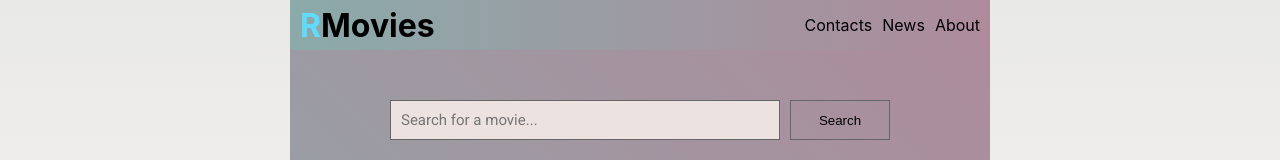
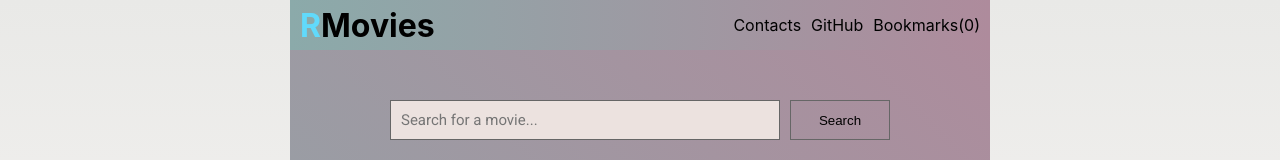
Before and after one commit to MaxKichiy/RMovies, a React (Create React App) app: page / in a window 1280 px wide. Shown: the top 160 px of the page. Built offline with nearby package versions, Linux system fonts and the light colour scheme; no server answers.

Commit message:
showing amount of bookmarks, makin request only once for testing porposes

```diff
--- a/src/App.js
+++ b/src/App.js
@@ -6,8 +6,8 @@ import Main from './components/Main';
 function App() {
   const [movieList, setMovieList] = useState([]);
   const [favorite, setFavorite] = useState([]);
-  // const [loading, setLoading] = useState(false);
-  // const [error, setError] = useState(false);
+  const [loading, setLoading] = useState(false);
+  const [error, setError] = useState(false);
 
   const [searchFile, setSearchFile] = useState('');
 
@@ -24,25 +24,31 @@ function App() {
   };
 
   useEffect(() => {
+    let fullList = JSON.parse(localStorage.getItem('fullList') || '[]');
     let saved = JSON.parse(localStorage.getItem('favorite') || '[]');
     setFavorite(saved);
+    setMovieList(fullList);
   }, []);
 
   useEffect(() => {
     localStorage.setItem('favorite', JSON.stringify(favorite));
-  }, [favorite]);
+    localStorage.setItem('fullList', JSON.stringify(movieList));
+  }, [favorite, movieList]);
 
+  console.log('App -> movieList', movieList);
   useEffect(() => {
-    // setLoading(true);
-    // setError(false);
-    axios
-      .get('https://rmovies-c3416.firebaseio.com/data.json')
-      .then((res) => setMovieList(res.data));
+    setLoading(true);
+    setError(false);
+    if (movieList.length < 1) {
+      axios
+        .get('https://rmovies-c3416.firebaseio.com/data.json')
+        .then((res) => setMovieList(res.data));
+    }
   }, []);
   return (
     <div className='app'>
       <div className='app__wrapper'>
-        <Header />
+        <Header favoriteAmount={favorite.length} />
         <Main
           movieList={movieList}
           setSearchFile={setSearchFile}
--- a/src/components/Header.js
+++ b/src/components/Header.js
@@ -1,6 +1,6 @@
 import React from 'react';
 
-function Header() {
+function Header({ favoriteAmount }) {
   return (
     <header className='header'>
       <h1 className='header__title'>
@@ -10,13 +10,13 @@ function Header() {
       </h1>
       <ul className='header__nav nav'>
         <li className='nav__item'>
-          <a href='/'>Contacts</a>
+          <a href='https://github.com/MaxKichiy?tab=repositories'>Contacts</a>
         </li>
         <li className='nav__item'>
-          <a href='/'>News</a>
+          <a href='https://github.com/MaxKichiy/RMovies'>GitHub</a>
         </li>
         <li className='nav__item'>
-          <a href='/'>About</a>
+          <a href='/'>{`Bookmarks(${favoriteAmount})`}</a>
         </li>
       </ul>
     </header>
```
